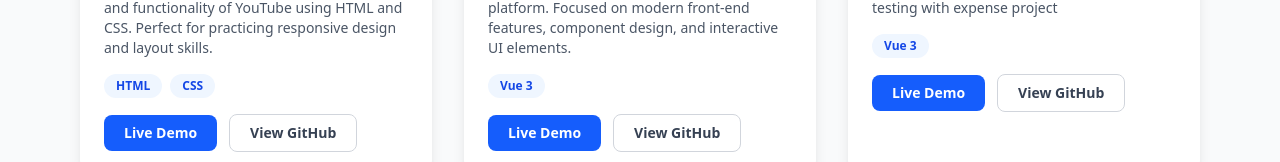
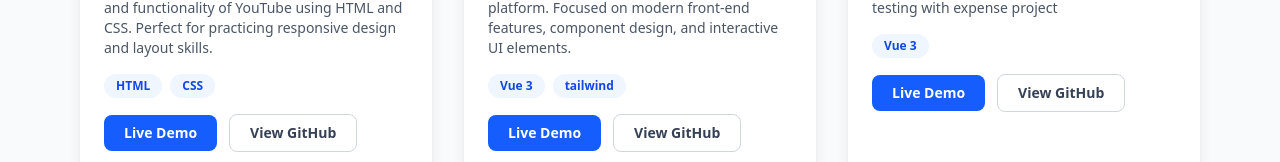
Before and after one commit to PhearomRatha/portfolio-Ratha, a Vue app: page /projects in a window 1280 px wide. Shown: the part 779-941 px from the top of the page. Built offline with nearby package versions, Linux system fonts and the light colour scheme.

Commit message:
Fix image paths in project entries for correct asset loading

```diff
--- a/src/stores/projects.js
+++ b/src/stores/projects.js
@@ -11,7 +11,7 @@ export const projects = [
     name: "Zcode Learning Platform",
     description: "A Vue 3 project simulating an online learning platform. Focused on modern front-end features, component design, and interactive UI elements.",
     image: "/Image/Zcode.png",
-    technologies: ["Vue 3"],
+    technologies: ["Vue 3","tailwind"],
     link: "https://ppy-3.vercel.app/",
     git: "https://github.com/PhearomRatha/PPY3.git"
   },
@@ -27,7 +27,7 @@ export const projects = [
     name: "Stock Inventory Frontend",
     description: "A React-based web app for managing stock inventory with dynamic data display and user-friendly interfaces, built collaboratively with my team.",
     image: "/Image/stockInventory.png",
-    technologies: ["React"],
+    technologies: ["React","tailwind"],
     link: "#",
     git: "https://github.com/Bunchhorng/Inventery-management.git"
   },
```
